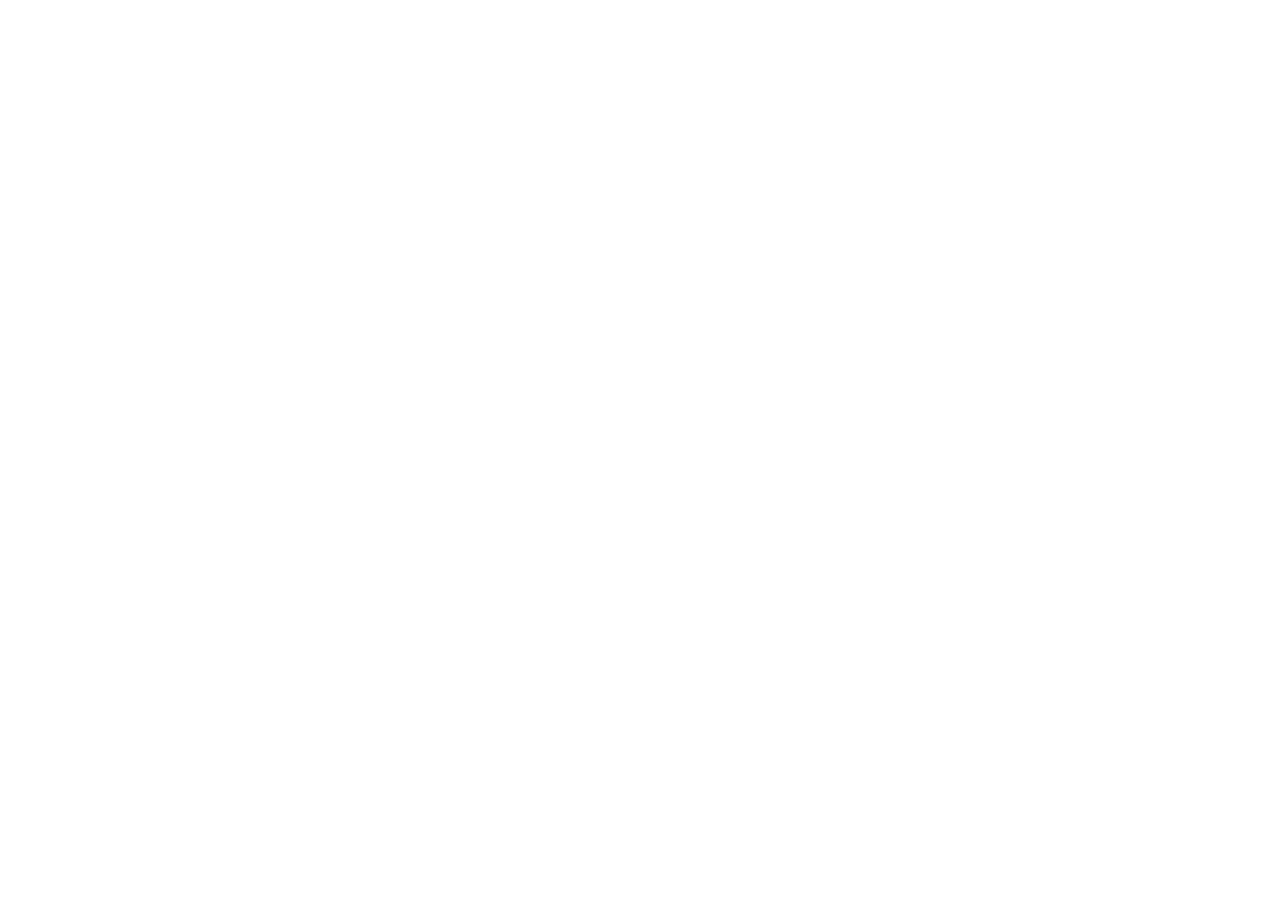
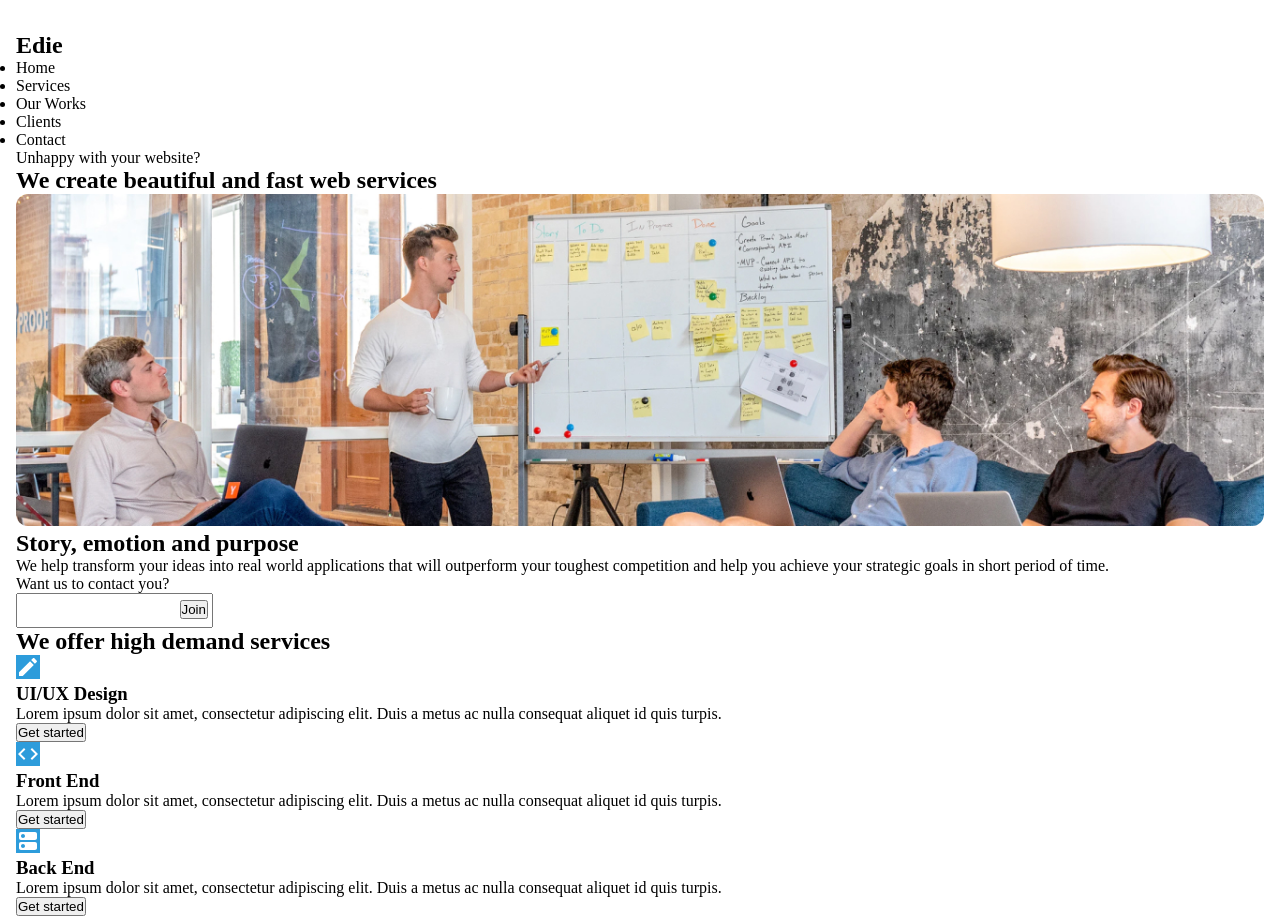
Before and after one commit to Leniorko/devchallenge-homepage, a plain HTML site: page index.html in a window 1280 px wide. Shown: the top 920 px of the page. Before the commit the page ends 800 px from the top, so only its background shows below. Drawn offline with Linux system fonts and the light colour scheme.

```diff
--- a/index.html
+++ b/index.html
@@ -13,5 +13,144 @@
     <link rel="stylesheet" href="./styles/style.css" />
     <title>Edie</title>
   </head>
-  <body></body>
+  <body>
+    <nav class="nav">
+      <h1 class="logo">Edie</h1>
+      <ul class="nav__list">
+        <li class="nav__item">Home</li>
+        <li class="nav__item">Services</li>
+        <li class="nav__item">Our Works</li>
+        <li class="nav__item">Clients</li>
+        <li class="nav__item">Contact</li>
+      </ul>
+      <div class="nav__hamburger">
+        <span></span>
+        <span></span>
+        <span></span>
+      </div>
+    </nav>
+    <div class="intro">
+      <div class="intro__start">
+        <p class="intro__byte">Unhappy with your website?</p>
+        <h2>We create beautiful and fast web services</h2>
+      </div>
+      <img src="./img/heroImage.jpg" alt="" class="intro__img" />
+      <div class="intro__with-contact">
+        <h2>Story, emotion and purpose</h2>
+        <p>
+          We help transform your ideas into real world applications that will
+          outperform your toughest competition and help you achieve your
+          strategic goals in short period of time.
+        </p>
+        <div class="email-input-container">
+          <label for="intro__email-input" class="label"
+            >Want us to contact you?</label
+          >
+          <div class="email-input-with-button">
+            <input
+              type="email"
+              name=""
+              class="email-input"
+              id="intro__email-input"
+            />
+            <button class="email__join">Join</button>
+          </div>
+        </div>
+      </div>
+    </div>
+    <div class="offers">
+      <h2>We offer high demand services</h2>
+      <div class="offers__card">
+        <img
+          src="./img/icons/edit_white_24dp.svg"
+          alt=""
+          class="offer__img"
+          id="design-img"
+        />
+        <h3>UI/UX Design</h3>
+        <p>
+          Lorem ipsum dolor sit amet, consectetur adipiscing elit. Duis a metus
+          ac nulla consequat aliquet id quis turpis.
+        </p>
+        <button>Get started</button>
+      </div>
+      <div class="offers__card">
+        <img
+          src="./img/icons/code_white_24dp.svg"
+          alt=""
+          class="offer__img"
+          id="design-img"
+        />
+        <h3>Front End</h3>
+        <p>
+          Lorem ipsum dolor sit amet, consectetur adipiscing elit. Duis a metus
+          ac nulla consequat aliquet id quis turpis.
+        </p>
+        <button>Get started</button>
+      </div>
+      <div class="offers__card">
+        <img
+          src="./img/icons/dns_white_24dp.svg"
+          alt=""
+          class="offer__img"
+          id="design-img"
+        />
+        <h3>Back End</h3>
+        <p>
+          Lorem ipsum dolor sit amet, consectetur adipiscing elit. Duis a metus
+          ac nulla consequat aliquet id quis turpis.
+        </p>
+        <button>Get started</button>
+      </div>
+    </div>
+    <div class="designs">
+      <h2>Good design means good business</h2>
+      <div class="designs__item">
+        <img src="./img/smarthome.jpg" alt="" class="designs__img" />
+        <p class="designs__app-type">Full stack application</p>
+        <h3>Smart home dashboard</h3>
+      </div>
+      <div class="designs__item">
+        <img src="./img/onboard.png" alt="" class="designs__img" />
+        <p class="designs__app-type">UX/UI design</p>
+        <h3>Onboard application</h3>
+      </div>
+      <div class="designs__item">
+        <img src="./img/booking.png" alt="" class="designs__img" />
+        <p class="designs__app-type">Mobile application</p>
+        <h3>Booking system</h3>
+      </div>
+      <div class="designs__item">
+        <img src="./img/juice-product.png" alt="" class="designs__img" />
+        <p class="designs__app-type">Front End application</p>
+        <h3>Juice product homepage</h3>
+      </div>
+      <p class="designs__see-more">see more &rarr;</p>
+    </div>
+    <div class="team">
+      <div class="team__text-container">
+        <p>Meet the team</p>
+        <h2>We are chilled and a laidback team</h2>
+        <p>Lorem ipsum dolor sit amet, consectetur adipiscing elit.</p>
+      </div>
+      <div class="team__imgs-container">
+        <img src="./img/person1.png" alt="" />
+        <img src="./img/person2.png" alt="" />
+        <img src="./img/person3.png" alt="" />
+      </div>
+    </div>
+    <div class="last-words">
+      <p>
+        “Fast and outstanding resutls. Edie understands their customer’s needs.
+        They have a young and talented team.”
+      </p>
+      <div class="last-words__person">
+        <img src="./img/person4.png" alt="" />
+        <div class="last-word__info-container">
+          <p>Carlos Tran</p>
+          <p>The Decorate Gatsby</p>
+        </div>
+      </div>
+    </div>
+  </body>
 </html>
--- a/styles/style.css
+++ b/styles/style.css
@@ -5,3 +5,32 @@
   margin: 0;
   box-sizing: border-box;
 }
+
+body {
+  padding: 32px 16px;
+}
+
+.intro__img {
+  width: 100%;
+  height: auto;
+  border-radius: 12px;
+}
+
+.email-input {
+  padding: 8px;
+}
+
+.email-input-with-button {
+  position: relative;
+  width: fit-content;
+}
+
+.email__join {
+  position: absolute;
+  right: 5px;
+  bottom: 25%;
+}
+
+#design-img {
+  background-color: #2d9cdb;
+}
```
Also changed, not shown: img/icons/dns_black_24dp.svg (deleted), img/icons/dns_white_24dp.svg (added).
